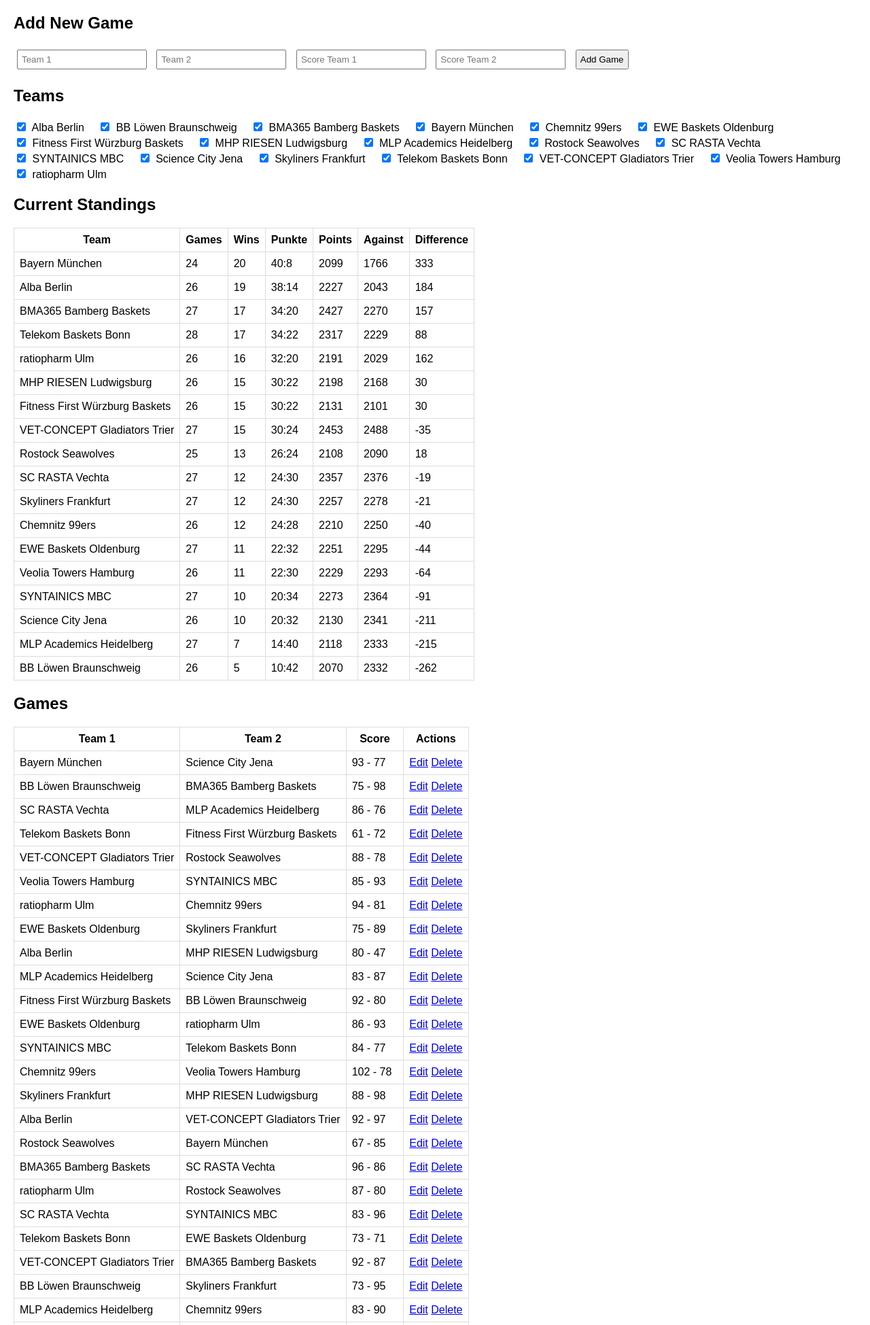
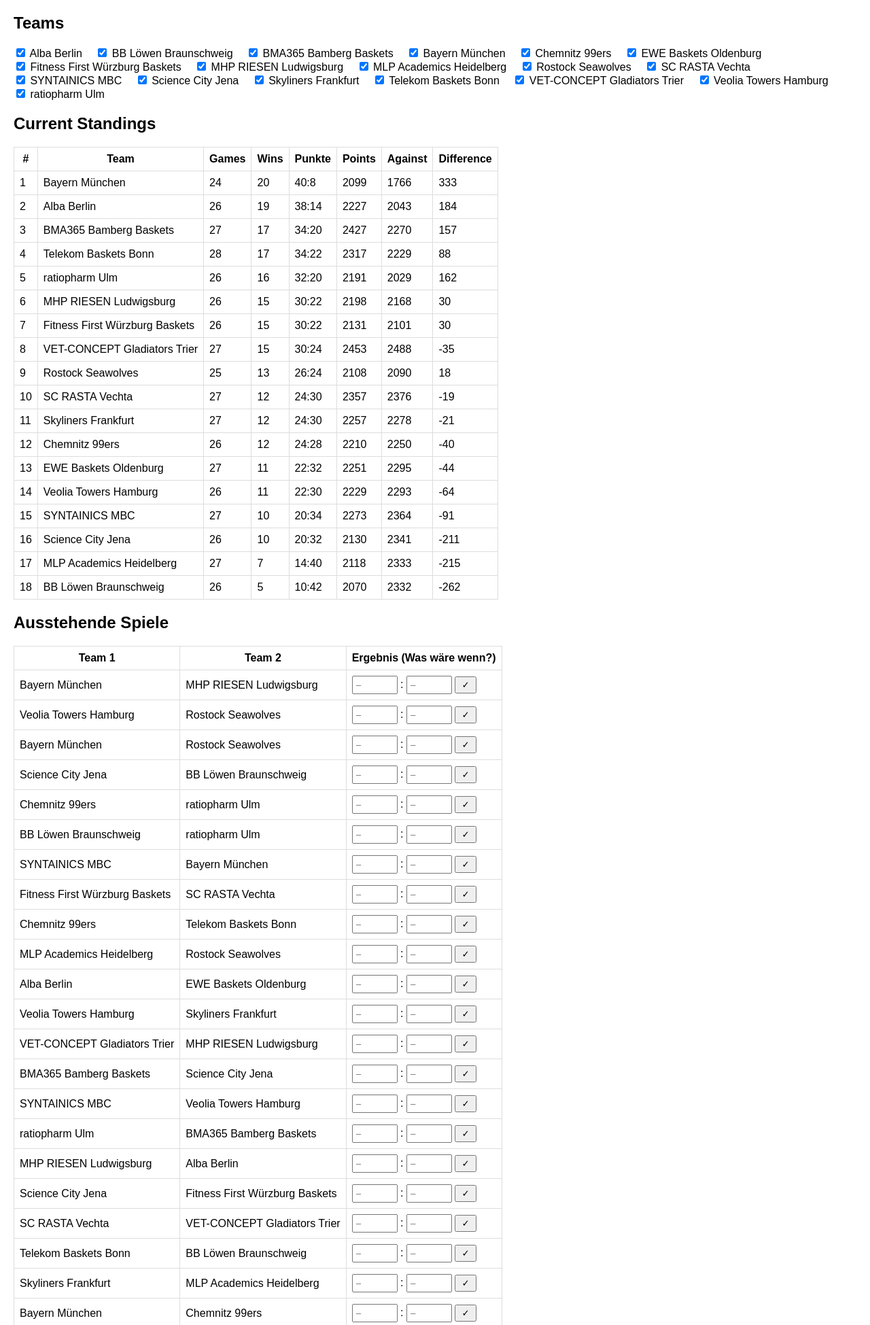
Before and after one commit to mebertK9/result-preview, a Flask app: page / in a window 1280 px wide. Shown: the top 1949 px of the page at 68% size. Run offline with Flask 3, Linux system fonts and the light colour scheme.

Commit message:
Add ability to simulate future game outcomes and update standings
Splits games into completed and pending, introduces a hypothetical score mechanism for pending games, and updates the UI to allow users to input and view simulated results.

Replit-Commit-Author: Agent
Replit-Commit-Session-Id: 59676cab-b8a3-4085-8b37-3a30470a8c0b
Replit-Commit-Checkpoint-Type: full_checkpoint
Replit-Commit-Event-Id: f0fbe4ab-5e03-4417-a9d9-121ed077d952
Replit-Commit-Screenshot-Url: https://storage.googleapis.com/screenshot-production-us-central1/3b8c03cc-5730-4f58-b2bc-7457a9a34a0a/59676cab-b8a3-4085-8b37-3a30470a8c0b/UndN6v0
Replit-Helium-Checkpoint-Created: true

```diff
--- a/data/games.py
+++ b/data/games.py
@@ -1,4 +1,126 @@
 saison_25_26 = [
+
+    ("Bayern München", "MHP RIESEN Ludwigsburg"),
+
+    ("Veolia Towers Hamburg", "Rostock Seawolves"),
+    ("Bayern München", "Rostock Seawolves"),
+    ("Science City Jena", "BB Löwen Braunschweig"),
+
+    ("Chemnitz 99ers", "ratiopharm Ulm"),
+
+    ("BB Löwen Braunschweig", "ratiopharm Ulm"),
+    ("SYNTAINICS MBC", "Bayern München"),
+    ("Fitness First Würzburg Baskets", "SC RASTA Vechta"),
+    ("Chemnitz 99ers", "Telekom Baskets Bonn"),
+    ("MLP Academics Heidelberg", "Rostock Seawolves"),
+    ("Alba Berlin", "EWE Baskets Oldenburg"),
+    ("Veolia Towers Hamburg", "Skyliners Frankfurt"),
+    ("VET-CONCEPT Gladiators Trier", "MHP RIESEN Ludwigsburg"),
+    ("BMA365 Bamberg Baskets", "Science City Jena"),
+
+    ("SYNTAINICS MBC", "Veolia Towers Hamburg"),
+
+    ("ratiopharm Ulm", "BMA365 Bamberg Baskets"),
+
+    ("MHP RIESEN Ludwigsburg", "Alba Berlin"),
+
+    ("Science City Jena", "Fitness First Würzburg Baskets"),
+
+    ("SC RASTA Vechta", "VET-CONCEPT Gladiators Trier"),
+
+    ("Telekom Baskets Bonn", "BB Löwen Braunschweig"),
+
+    ("Skyliners Frankfurt", "MLP Academics Heidelberg"),
+
+    ("Bayern München", "Chemnitz 99ers"),
+
+    ("EWE Baskets Oldenburg", "Rostock Seawolves"),
+
+
+    ("Fitness First Würzburg Baskets", "Skyliners Frankfurt"),
+
+    ("Chemnitz 99ers", "Science City Jena"),
+
+    ("BMA365 Bamberg Baskets", "EWE Baskets Oldenburg"),
+
+    ("MLP Academics Heidelberg", "MHP RIESEN Ludwigsburg"),
+
+    ("BB Löwen Braunschweig", "SYNTAINICS MBC"),
+
+    ("Rostock Seawolves", "ratiopharm Ulm"),
+
+    ("Veolia Towers Hamburg", "SC RASTA Vechta"),
+
+    ("VET-CONCEPT Gladiators Trier", "Bayern München"),
+
+    ("Alba Berlin", "Telekom Baskets Bonn"),
+    ("SC RASTA Vechta", "BB Löwen Braunschweig"),
+    ("ratiopharm Ulm", "Veolia Towers Hamburg"),
+    ("MHP RIESEN Ludwigsburg", "Rostock Seawolves"),
+
+    ("Science City Jena", "VET-CONCEPT Gladiators Trier"),
+
+    ("EWE Baskets Oldenburg", "MLP Academics Heidelberg"),
+
+    ("SYNTAINICS MBC", "Fitness First Würzburg Baskets"),
+
+    ("Skyliners Frankfurt", "Alba Berlin"),
+
+    ("Chemnitz 99ers", "BMA365 Bamberg Baskets"),
+    ("Skyliners Frankfurt", "Telekom Baskets Bonn"),
+    ("Fitness First Würzburg Baskets", "ratiopharm Ulm"),
+
+    ("Rostock Seawolves", "Science City Jena"),
+
+    ("VET-CONCEPT Gladiators Trier", "EWE Baskets Oldenburg"),
+
+    ("BB Löwen Braunschweig", "MHP RIESEN Ludwigsburg"),
+
+    ("BMA365 Bamberg Baskets", "Veolia Towers Hamburg"),
+
+    ("Bayern München", "SC RASTA Vechta"),
+
+    ("Alba Berlin", "Chemnitz 99ers"),
+
+    ("MLP Academics Heidelberg", "SYNTAINICS MBC"),
+
+
+    ("Chemnitz 99ers", "Skyliners Frankfurt"),
+
+    ("MHP RIESEN Ludwigsburg", "Bayern München"),
+
+    ("ratiopharm Ulm", "Alba Berlin"),
+
+    ("Veolia Towers Hamburg", "Fitness First Würzburg Baskets"),
+
+    ("Science City Jena", "MLP Academics Heidelberg"),
+
+    ("SYNTAINICS MBC", "BMA365 Bamberg Baskets"),
+
+    ("SC RASTA Vechta", "Rostock Seawolves"),
+
+    ("Telekom Baskets Bonn", "VET-CONCEPT Gladiators Trier"),
+
+    ("EWE Baskets Oldenburg", "BB Löwen Braunschweig"),
+
+
+    ("Alba Berlin", "Science City Jena"),
+
+    ("Fitness First Würzburg Baskets", "MHP RIESEN Ludwigsburg"),
+
+    ("BMA365 Bamberg Baskets", "Telekom Baskets Bonn"),
+
+    ("MLP Academics Heidelberg", "SC RASTA Vechta"),
+
+    ("BB Löwen Braunschweig", "Chemnitz 99ers"),
+
+    ("Rostock Seawolves", "Veolia Towers Hamburg"),
+
+    ("Skyliners Frankfurt", "ratiopharm Ulm"),
+
+    ("VET-CONCEPT Gladiators Trier", "SYNTAINICS MBC"),
+
+    ("Bayern München", "EWE Baskets Oldenburg"),
     ("Bayern München", "Science City Jena", 93, 77),
     ("BB Löwen Braunschweig", "BMA365 Bamberg Baskets", 75, 98),
     ("SC RASTA Vechta", "MLP Academics Heidelberg", 86, 76),
--- a/main.py
+++ b/main.py
@@ -9,6 +9,11 @@ app = Flask(__name__)
 name_to_team = {}
 teams = defaultdict(TeamStats)
 
+completed_games = [g for g in saison_25_26 if len(g) == 4]
+pending_games = [g for g in saison_25_26 if len(g) == 2]
+
+hypothetical = {}  # {index_in_pending_games: (score1, score2)}
+
 def get_team(name):
     if name not in name_to_team:
         name_to_team[name] = Team(name)
@@ -16,14 +21,23 @@ def get_team(name):
 
 def process_games():
     teams.clear()
-    for t1, t2, p1, p2 in saison_25_26:
+    for t1, t2, p1, p2 in completed_games:
         t1 = get_team(t1)
         t2 = get_team(t2)
         if t1.calculate and t2.calculate:
             win1 = p1 > p2
-            win2 = not win1
             teams[t1].record_game(p1, p2, t2, win1)
-            teams[t2].record_game(p2, p1, t1, win2)
+            teams[t2].record_game(p2, p1, t1, not win1)
+
+    for idx, (t1, t2) in enumerate(pending_games):
+        if idx in hypothetical:
+            p1, p2 = hypothetical[idx]
+            t1 = get_team(t1)
+            t2 = get_team(t2)
+            if t1.calculate and t2.calculate:
+                win1 = p1 > p2
+                teams[t1].record_game(p1, p2, t2, win1)
+                teams[t2].record_game(p2, p1, t1, not win1)
 
 def get_sorted_teams():
     return sorted(teams.items(),
@@ -59,33 +73,27 @@ def home():
                      if team.name in selected_teams]
 
     return render_template('index.html',
-                          games=saison_25_26,
+                          completed_games=completed_games,
+                          pending_games=pending_games,
+                          hypothetical=hypothetical,
                           standings=standings,
                           edit_id=edit_id,
                           all_teams=all_teams,
                           selected_teams=selected_teams)
 
-@app.route('/add_game', methods=['POST'])
-def add_game():
-    team1 = request.form['team1']
-    team2 = request.form['team2']
-    score1 = int(request.form['score1'])
-    score2 = int(request.form['score2'])
-    saison_25_26.append((team1, team2, score1, score2))
+@app.route('/set_score/<int:idx>', methods=['POST'])
+def set_score(idx):
+    score1 = request.form.get('score1', '').strip()
+    score2 = request.form.get('score2', '').strip()
+    if score1 and score2:
+        hypothetical[idx] = (int(score1), int(score2))
+    else:
+        hypothetical.pop(idx, None)
     return redirect('/')
 
-@app.route('/edit_game/<int:game_index>', methods=['POST'])
-def edit_game(game_index):
-    team1 = request.form['team1']
-    team2 = request.form['team2']
-    score1 = int(request.form['score1'])
-    score2 = int(request.form['score2'])
-    saison_25_26[game_index] = (team1, team2, score1, score2)
-    return redirect('/')
-
-@app.route('/delete_game/<int:game_index>')
-def delete_game(game_index):
-    del saison_25_26[game_index]
+@app.route('/clear_score/<int:idx>')
+def clear_score(idx):
+    hypothetical.pop(idx, None)
     return redirect('/')
 
 if __name__ == "__main__":
--- a/templates/index.html
+++ b/templates/index.html
@@ -8,18 +8,13 @@
         table { border-collapse: collapse; margin: 20px 0; }
         th, td { padding: 8px; border: 1px solid #ddd; }
         form { margin: 20px 0; }
-        input { margin: 5px; padding: 5px; }
+        input[type=number] { width: 55px; padding: 4px; }
+        .hypo-row { background: #fffbe6; }
+        .btn-clear { color: #c00; text-decoration: none; margin-left: 8px; font-size: 0.85em; }
+        .btn-set { padding: 3px 8px; cursor: pointer; }
     </style>
 </head>
 <body>
-    <h2>Add New Game</h2>
-    <form method="POST" action="/add_game">
-        <input name="team1" placeholder="Team 1" required>
-        <input name="team2" placeholder="Team 2" required>
-        <input name="score1" type="number" placeholder="Score Team 1" required>
-        <input name="score2" type="number" placeholder="Score Team 2" required>
-        <input type="submit" value="Add Game">
-    </form>
 
     <h2>Teams</h2>
     <form method="GET" id="teamFilter">
@@ -36,6 +31,7 @@
     <h2>Current Standings</h2>
     <table>
         <tr>
+            <th>#</th>
             <th>Team</th>
             <th>Games</th>
             <th>Wins</th>
@@ -46,6 +42,7 @@
         </tr>
         {% for name, stats in standings %}
         <tr>
+            <td>{{loop.index}}</td>
             <td>{{name}}</td>
             <td>{{stats.games}}</td>
             <td>{{stats.wins}}</td>
@@ -57,37 +54,52 @@
         {% endfor %}
     </table>
 
-    <h2>Games</h2>
+    <h2>Ausstehende Spiele</h2>
     <table>
         <tr>
             <th>Team 1</th>
             <th>Team 2</th>
-            <th>Score</th>
-            <th>Actions</th>
+            <th>Ergebnis (Was wäre wenn?)</th>
         </tr>
-        {% for game in games %}
-        <tr id="game{{loop.index0}}">
-            {% if edit_id == loop.index0 %}
-            <td colspan="3">
-                <form method="POST" action="/edit_game/{{loop.index0}}" style="margin:0">
-                    <input name="team1" value="{{game[0]}}" required>
-                    <input name="team2" value="{{game[1]}}" required>
-                    <input name="score1" type="number" value="{{game[2]}}" required>
-                    <input name="score2" type="number" value="{{game[3]}}" required>
-                    <input type="submit" value="Save">
-                </form>
-            </td>
-            {% else %}
+        {% for game in pending_games %}
+        {% set idx = loop.index0 %}
+        <tr {% if idx in hypothetical %}class="hypo-row"{% endif %}>
             <td>{{game[0]}}</td>
             <td>{{game[1]}}</td>
-            <td>{{game[2]}} - {{game[3]}}</td>
-            {% endif %}
             <td>
-                <a href="/?edit={{loop.index0}}" class="edit">Edit</a>
-                <a href="/delete_game/{{loop.index0}}" class="delete">Delete</a>
+                <form method="POST" action="/set_score/{{idx}}" style="display:inline; margin:0;">
+                    <input type="number" name="score1"
+                           value="{% if idx in hypothetical %}{{hypothetical[idx][0]}}{% endif %}"
+                           placeholder="–">
+                    :
+                    <input type="number" name="score2"
+                           value="{% if idx in hypothetical %}{{hypothetical[idx][1]}}{% endif %}"
+                           placeholder="–">
+                    <button type="submit" class="btn-set">✓</button>
+                </form>
+                {% if idx in hypothetical %}
+                <a href="/clear_score/{{idx}}" class="btn-clear">✕</a>
+                {% endif %}
             </td>
         </tr>
         {% endfor %}
     </table>
+
+    <h2>Gespielte Spiele</h2>
+    <table>
+        <tr>
+            <th>Team 1</th>
+            <th>Team 2</th>
+            <th>Ergebnis</th>
+        </tr>
+        {% for game in completed_games %}
+        <tr>
+            <td>{{game[0]}}</td>
+            <td>{{game[1]}}</td>
+            <td>{{game[2]}} : {{game[3]}}</td>
+        </tr>
+        {% endfor %}
+    </table>
+
 </body>
 </html>
```
Also changed, not shown: attached_assets/Pasted--Bayern-M-nchen-MHP-RIESEN-Ludwigsburg-Veolia-Towers-Ha_1775227218327.txt (added, +122 -0 lines).
